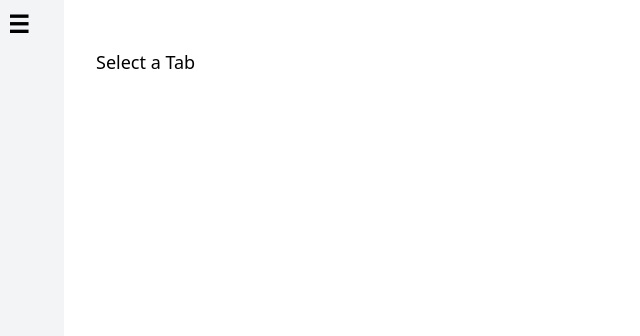
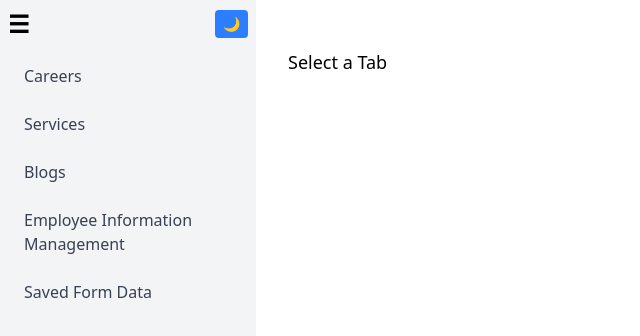
Before and after one commit to samarth1mishra/Practice_app_react_vite, a React (Vite) app: page / in a window 1280 px wide. Shown: the top 336 px of the page, without its empty margins (0-640 px from the left). Built offline with nearby package versions, Linux system fonts and the light colour scheme.

Commit message:
made the sidebar in expanded view as default

```diff
--- a/src/App.jsx
+++ b/src/App.jsx
@@ -5,7 +5,7 @@ import {Content} from './components/Content';
 const App = () => {
   const [darkMode, setDarkMode] = useState(false);
   const [activeTab, setActiveTab] = useState();
-  const [sidebarOpen,setSidebarOpen]=useState(false);
+  const [sidebarOpen,setSidebarOpen]=useState(true);
   const tabs = ['Careers','Services','Blogs','Employee Information Management','Saved Form Data'];
   useEffect(() => {
    if(darkMode){
```
